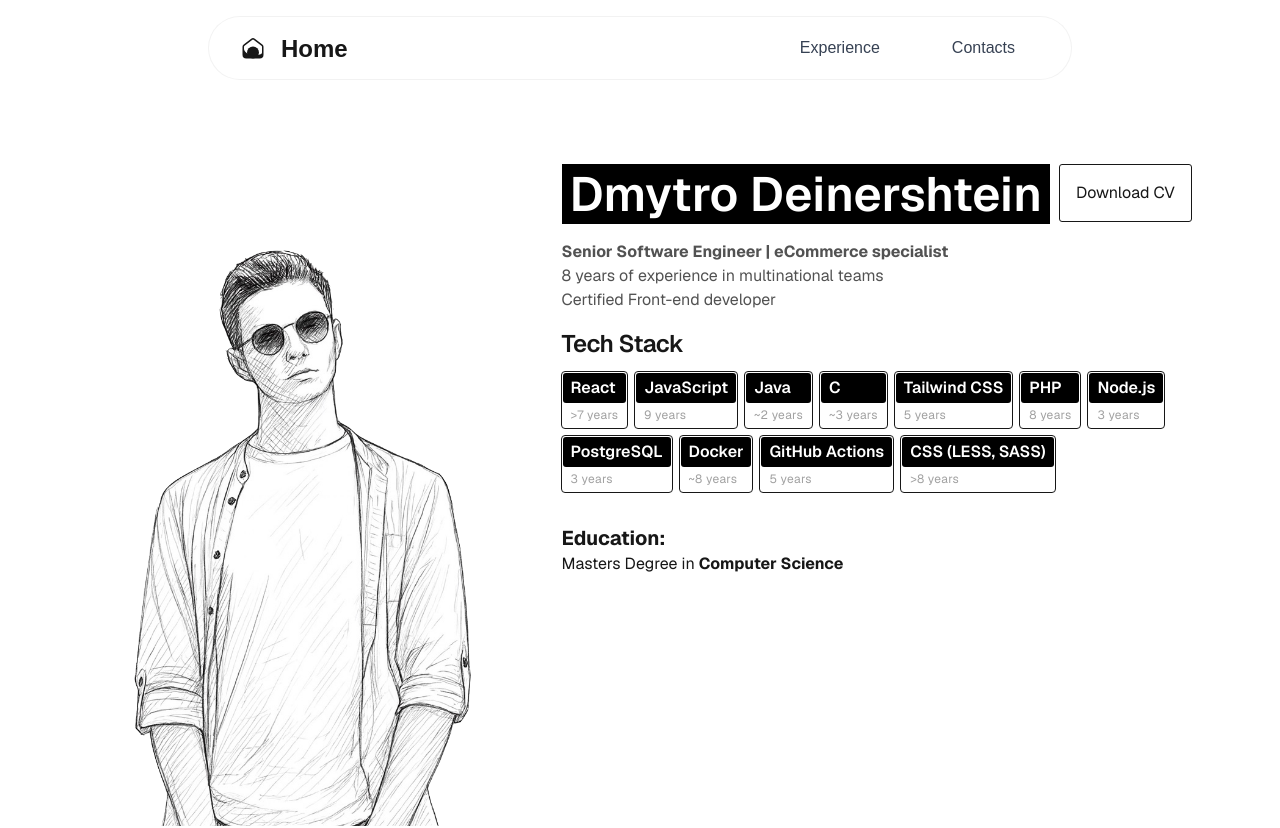
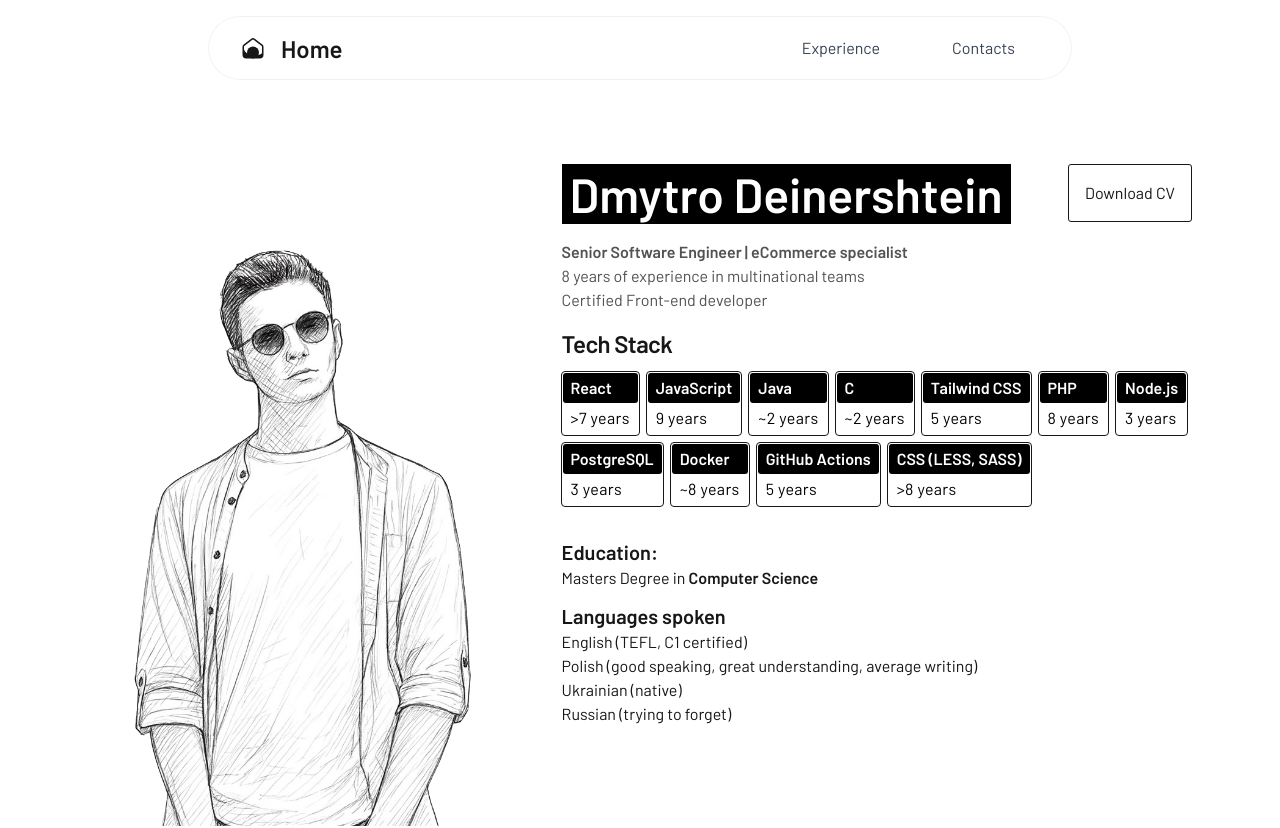
Before and after one commit to mygitmybusiness/self-presentation-website, a Next.js app: page / in a window 1280 px wide. Shown: the top 828 px of the page. Built offline with nearby package versions, Linux system fonts and the light colour scheme.

Commit message:
new font, languages section

```diff
--- a/src/app/globals.css
+++ b/src/app/globals.css
@@ -13,8 +13,7 @@
 @theme inline {
   --color-background: var(--background);
   --color-foreground: var(--foreground);
-  --font-sans: var(--font-geist-sans);
-  --font-mono: var(--font-geist-mono);
+  --font-sans: var(--font-barlow);
 }
 
 @media (prefers-color-scheme: dark) {
@@ -27,7 +26,7 @@
 body {
   background: var(--background);
   color: var(--foreground);
-  font-family: Arial, Helvetica, sans-serif;
+  font-family: "Barlow", Helvetica, sans-serif;
 }
 
 @layer utilities {
--- a/src/app/layout.tsx
+++ b/src/app/layout.tsx
@@ -1,17 +1,13 @@
 import type { Metadata } from "next";
-import { Geist, Geist_Mono } from "next/font/google";
+import { Barlow } from "next/font/google";
 import "./globals.css";
 import Navbar from "@/components/Navbar";
-import Image from "next/image";
 
-const geistSans = Geist({
-  variable: "--font-geist-sans",
+const barlow = Barlow({
   subsets: ["latin"],
-});
-
-const geistMono = Geist_Mono({
-  variable: "--font-geist-mono",
-  subsets: ["latin"],
+  weight: ["400", "600"], // regular, semibold
+  style: ["normal"],
+  variable: "--font-barlow",
 });
 
 export const metadata: Metadata = {
@@ -25,16 +21,12 @@ export default function RootLayout({
   children: React.ReactNode;
 }>) {
   return (
-    <html lang="en">
-      <body
-        className={`${geistSans.variable} ${geistMono.variable} antialiased`}
-      >
+    <html lang="en" className={`${barlow.variable}`}>
+      <body>
         <Navbar />
         <div className="font-sans grid grid-rows-[20px_1fr_20px] items-center justify-items-center min-h-screen pb-20 gap-16 sm:p-20">
           <main className="flex flex-col gap-[32px] row-start-2 items-center sm:items-start w-full">
-            <div className="max-w-7xl mx-auto px-2 w-full">
-              {children}
-            </div>
+            <div className="max-w-7xl mx-auto px-2 w-full">{children}</div>
           </main>
         </div>
         <footer className="row-start-3 flex gap-[24px] flex-wrap items-center justify-center">
--- a/src/components/homepage/MainInfo.tsx
+++ b/src/components/homepage/MainInfo.tsx
@@ -33,6 +33,15 @@ export default function MainInfo() {
           <p className="text-xl font-bold">Education:</p>
           <span>Masters Degree in <strong className="pb-1 inline-block bg-yellow">Computer Science</strong></span>
         </div>
+        <div className="pt-2">
+          <p className="text-xl font-bold">Languages spoken</p>
+          <ul>
+            <li>English <span>(TEFL, C1 certified)</span></li>
+            <li>Polish <span>(good speaking, great understanding, average writing)</span></li>
+            <li>Ukrainian (native)</li>
+            <li>Russian (trying to forget)</li>
+          </ul>
+        </div>
       </div>
     </div>
   );
--- a/src/components/homepage/TechStack.tsx
+++ b/src/components/homepage/TechStack.tsx
@@ -6,48 +6,48 @@ const sections = {
   items: [
     {
       title: "React",
-      years: ">7",
+      years: ">7 years",
     },
     {
       title: "JavaScript",
-      years: 9
+      years: "9 years"
     },
     {
       title: "Java",
-      years: "~2"
+      years: "~2 years"
     },
     {
       title: "C",
-      years: "~3"
+      years: "~2 years"
     },
     {
       title: "Tailwind CSS",
-      years: 5
+      years: "5 years"
     },
     {
       title: "PHP",
-      years: 8
+      years: "8 years"
     },
     {
       title: "Node.js",
-      years: 3
+      years: "3 years"
     },
     {
       title: "PostgreSQL",
-      years: 3
+      years: "3 years"
     },
     {
       title: "Docker",
-      years: "~8"
+      years: "~8 years"
     },
     {
       title: "GitHub Actions",
-      years: 5
+      years: "5 years"
     },
 
     {
       title: "CSS (LESS, SASS)",
-      years: ">8"
+      years: ">8 years"
     }
   ],
 };
@@ -70,10 +70,10 @@ export default function TechStack() {
         <ul className="flex flex-wrap gap-2">
           {sections.items.map((item, itemIdx) => (
             <li key={itemIdx} className="p-0 border rounded-[3px] border-white outline">
-              <h3 className="font-semibold leading-snug bg-black text-white w-full flex px-2 py-1 rounded-[3px]">{item.title}</h3>
+              <h3 className="text-m relative z-1 font-semibold leading-snug bg-black text-white w-full flex px-2 py-1 rounded-[3px]">{item.title}</h3>
               {item.years && (
-                <p className="tracking-wide text-neutral-400 sm:text-xs dark:text-neutral-500 py-1 px-2">
-                  {`${item.years} ${item.years == 1 ? "year" : "years"}`}
+                <p className="tracking-wide text-black dark:text-white sm:text-s py-1 px-2 pt-2 mt-[-5px] rounded-[3px]">
+                  {`${item.years}`}
                 </p>
               )}
             </li>
--- /dev/null
+++ b/tailwind.config.js
@@ -0,0 +1,10 @@
+/** @type {import('tailwindcss').Config} */
+module.exports = {
+  theme: {
+    extend: {
+      fontFamily: {
+        barlow: ["var(--font-barlow)", "sans-serif"],
+      },
+    },
+  },
+};
```
